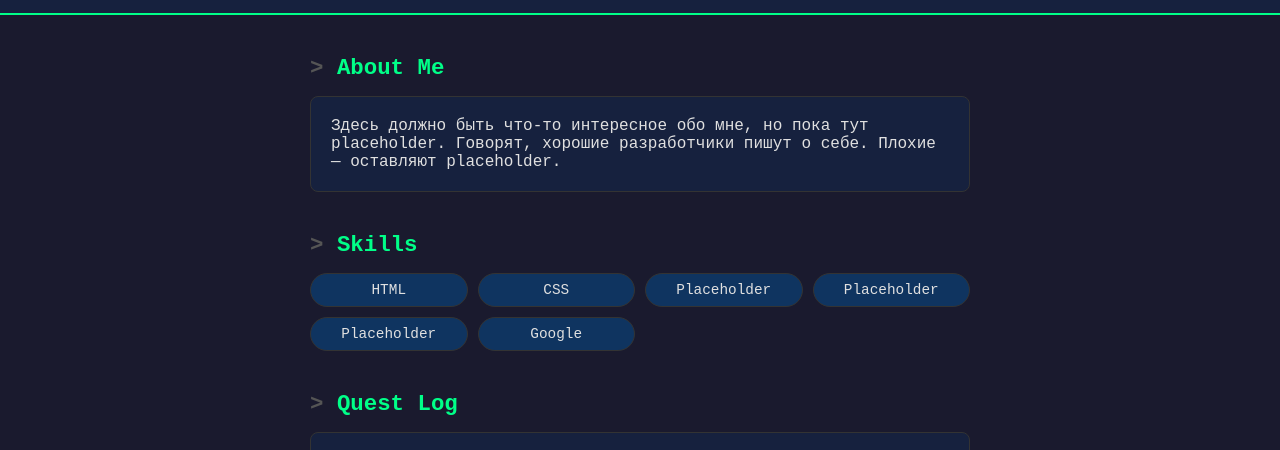
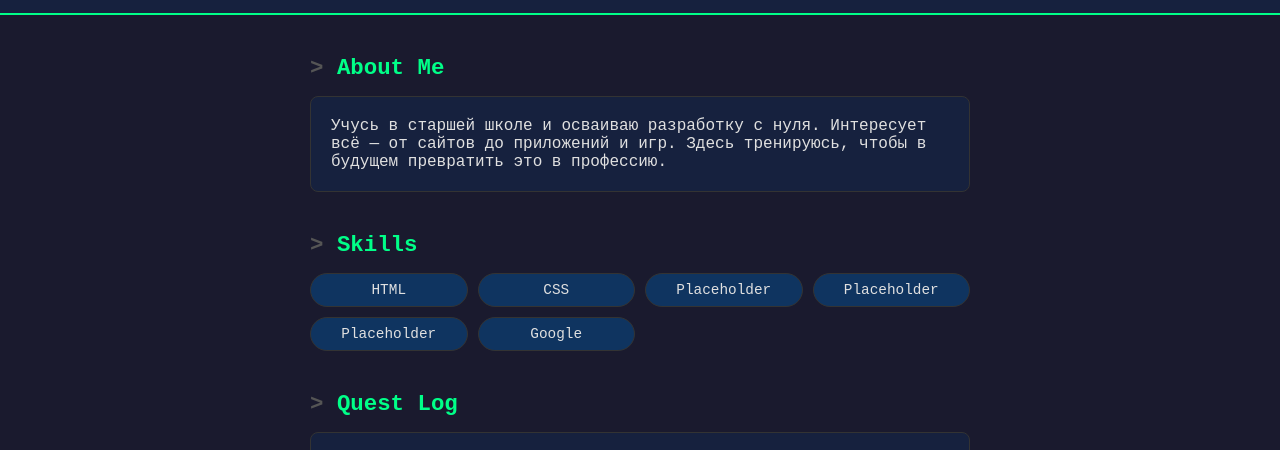
Before and after one commit to maximpushkarev79/alexey-dev-hq, a plain HTML site: page index.html in a window 1280 px wide. Shown: the part 280-730 px from the top of the page. Drawn offline with Linux system fonts and the light colour scheme.

Commit message:
update: about me section with real bio

```diff
--- a/index.html
+++ b/index.html
@@ -196,8 +196,8 @@
     <div class="section">
         <h2>About Me</h2>
         <div class="card">
-            <p>Здесь должно быть что-то интересное обо мне, но пока тут placeholder.
-            Говорят, хорошие разработчики пишут о себе. Плохие — оставляют placeholder.</p>
+            <p>Учусь в старшей школе и осваиваю разработку с нуля. Интересует всё — от сайтов до приложений и игр. Здесь тренируюсь, чтобы в будущем превратить это в профессию.
+
         </div>
     </div>
 
```
